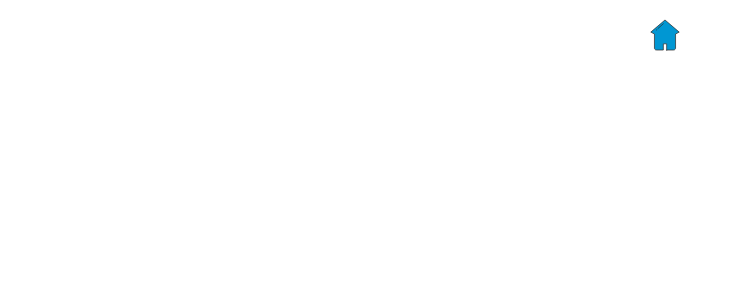
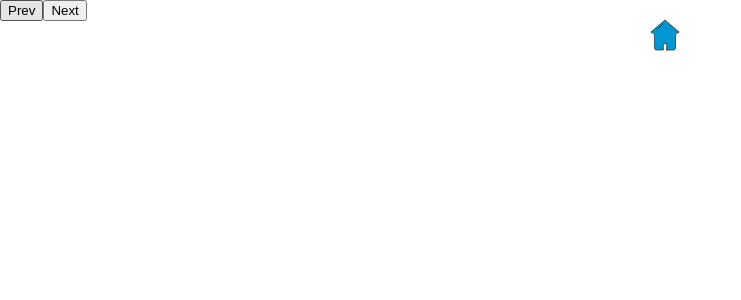
Before and after one commit to kb1995/clickandconsume, a React (Create React App) app: page / in a window 1280 px wide. Both pictures are taken after a click on the button "<5 mins". Shown: the top 300 px of the page, without its empty margins (0-741 px from the left). Built offline with nearby package versions, Linux system fonts and the light colour scheme.

Commit message:
prev and next buttons

```diff
--- a/package.json
+++ b/package.json
@@ -3,6 +3,7 @@
   "version": "0.1.0",
   "private": true,
   "dependencies": {
+    "jquery": "^3.3.1",
     "react": "^16.5.2",
     "react-dom": "^16.5.2",
     "react-player": "^1.6.6",
--- a/src/Context.jsx
+++ b/src/Context.jsx
@@ -21,7 +21,9 @@ const VideoLibrary = [
 class Context extends Component {
   state = {
     videoURL: null,
+    videoIndex: null,
     currentCategory: null,
+    moreVideos: [],
     videoPlaying: false,
   }
 
@@ -45,18 +47,49 @@ class Context extends Component {
     }, this.handleFiltering)
   }
 
+  handlePrevVideo = () => {
+    if (this.state.videoIndex !== 0) {
+      this.setState({
+        videoURL: this.state.moreVideos[this.state.videoIndex - 1].url,
+        videoIndex: this.state.videoIndex - 1,
+      })
+    } else {
+      this.setState({
+        videoURL: this.state.moreVideos[this.state.moreVideos.length - 1].url,
+        videoIndex: this.state.moreVideos.length - 1,
+      })
+    }
+  }
+
+  handleNextVideo = () => {
+    if (this.state.videoIndex !== this.state.moreVideos.length - 1) {
+      this.setState({
+        videoURL: this.state.moreVideos[this.state.videoIndex + 1].url,
+        videoIndex: this.state.videoIndex + 1,
+      })
+    } else {
+      this.setState({
+        videoURL: this.state.moreVideos[0].url,
+        videoIndex: 0,
+      })
+    }
+  }
+
   // helpers
   // ---
   handleFiltering = () => {
     let filteredArray = VideoLibrary.filter(video => video.LengthCategory === this.state.currentCategory)
-    this.handleRandomVideo(filteredArray)
+    this.setState({
+      moreVideos: filteredArray
+    }, this.handleRandomVideo(filteredArray))
   }
 
-  handleRandomVideo = (arr) => {
-    var randomVideo = arr[Math.floor(Math.random() * arr.length)];
-    console.log(randomVideo)
+  handleRandomVideo = (filteredArray) => {
+    var idx = Math.floor(Math.random() * filteredArray.length)
+    var randomVideo = filteredArray[idx];
     this.setState({
-      videoURL: randomVideo.url
+      videoURL: randomVideo.url,
+      videoIndex: idx
     })
   }
   // ---
@@ -68,6 +101,8 @@ class Context extends Component {
         handleButtonCategory: this.handleButtonCategory,
         handleGoToHome: this.handleGoToHome,
         handlePlayVideo: this.handlePlayVideo,
+        handlePrevVideo: this.handlePrevVideo,
+        handleNextVideo: this.handleNextVideo,
       }}>
         <App />
       </MyContext.Provider>
--- a/src/components/HomeIcon/HomeIcon.jsx
+++ b/src/components/HomeIcon/HomeIcon.jsx
@@ -4,9 +4,16 @@ import { Icon } from './HomeIcon.styled'
 import home from '../../assets/images/home.svg'
 
 class HomeIcon extends Component {
+  state = {
+    idleTimer: null,
+    idleState: false,
+  }
+
   render() {
     return (
-      <Icon onClick={() => {this.props.context.handleGoToHome()}}>
+      <Icon
+        className={this.state.idleState? 'inactive': null}
+        onClick={() => { this.props.context.handleGoToHome() }}>
         <img src={home} />
       </Icon>
     );
--- a/src/components/HomeIcon/HomeIcon.styled.js
+++ b/src/components/HomeIcon/HomeIcon.styled.js
@@ -5,8 +5,14 @@ export const Icon = styled.div`
   top: 10px;
   left: 50%;
   cursor: pointer;
+  transition: opacity 0.6s ease-out;
+
+  &.inactive {
+    opacity: 0;
+  }
 
   img{
     width: 50px;
   }
+
 `
--- /dev/null
+++ b/src/components/PrevNext/PrevNext.jsx
@@ -0,0 +1,24 @@
+import React, { Component } from 'react';
+import { MyContext } from '../../Context'
+import {Wrapper} from './PrevNext.styled'
+
+class PrevNext extends Component {
+  render() {
+    return (
+      <Wrapper>
+        <button onClick={() => this.props.context.handlePrevVideo()}>Prev</button>
+        <button onClick={() => this.props.context.handleNextVideo()}>Next</button>
+      </Wrapper>
+    );
+  }
+}
+
+const Parent = (props) => {
+  return (
+    <MyContext.Consumer>
+      {context => <PrevNext context={context} />}
+    </MyContext.Consumer>
+  )
+}
+
+export default Parent;
--- /dev/null
+++ b/src/components/PrevNext/PrevNext.styled.js
@@ -0,0 +1,6 @@
+import styled from 'styled-components'
+
+export const Wrapper = styled.div`
+  position: fixed;
+  top: 0;
+`
--- a/src/components/Video/Video.jsx
+++ b/src/components/Video/Video.jsx
@@ -1,13 +1,16 @@
 import React, { Component } from 'react';
 import { MyContext } from '../../Context'
-import { } from './Video.styled'
+import {VideoWrapper} from './Video.styled'
 import ReactPlayer from 'react-player'
 import HomeIcon from '../HomeIcon/HomeIcon'
+import PrevNext from '../PrevNext/PrevNext'
+import $ from 'jquery'
 
 class Video extends Component {
+
   render() {
     return (
-      <div>
+      <VideoWrapper>
         <ReactPlayer
           url={this.props.context.state.videoURL}
           config={{
@@ -16,12 +19,13 @@ class Video extends Component {
             }
           }}
           width="100vw"
-          height="100vh"
+          height="90vh"
           playing
           controls
         />
         <HomeIcon/>
-      </div>
+        <PrevNext/>
+      </VideoWrapper>
     );
   }
 }
--- a/src/components/Video/Video.styled.js
+++ b/src/components/Video/Video.styled.js
@@ -1 +1,6 @@
 import styled from 'styled-components'
+
+export const VideoWrapper = styled.div`
+  position: absolute;
+  top: 10vh;
+`
```
Also changed, not shown: 2 other files (tests, documents, lock files or other folders).
